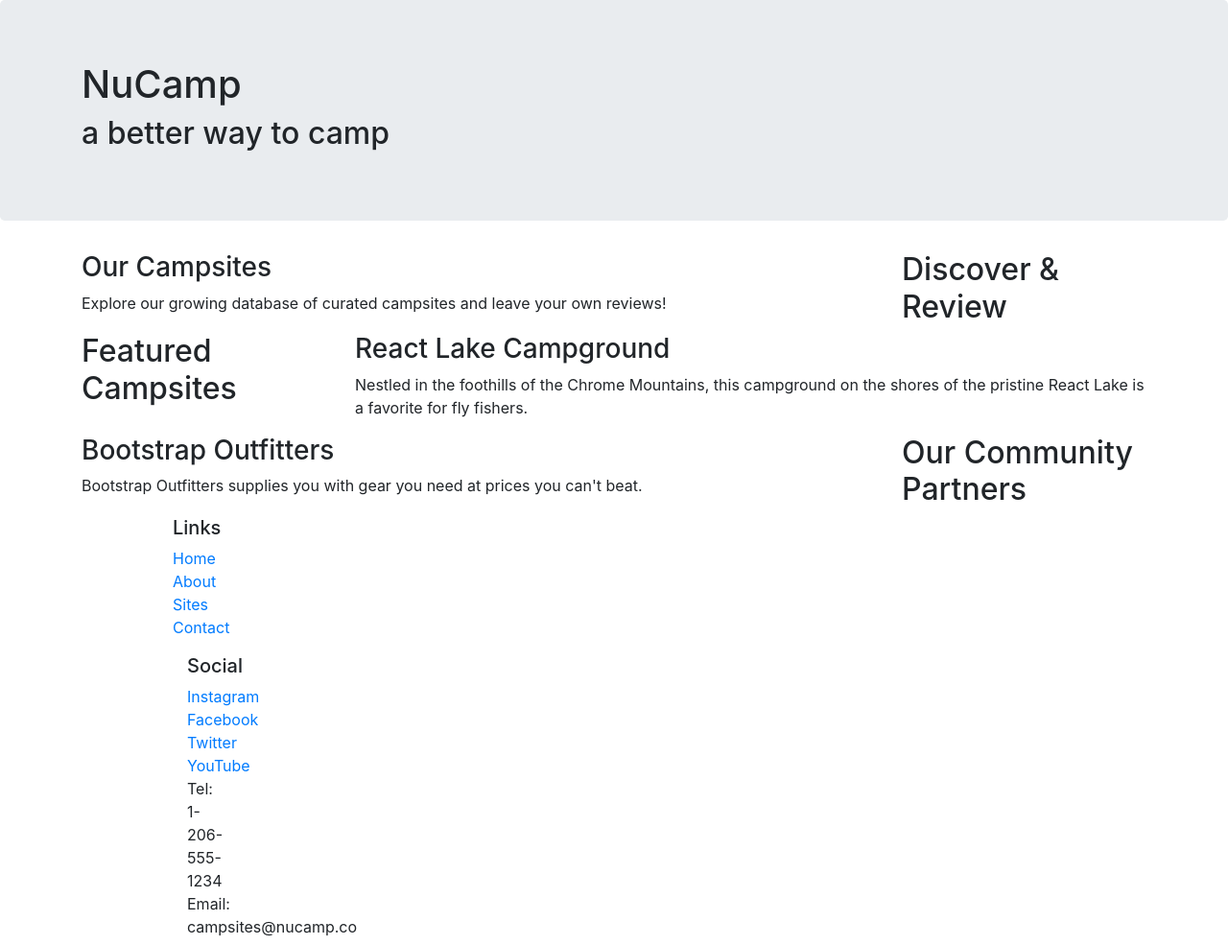
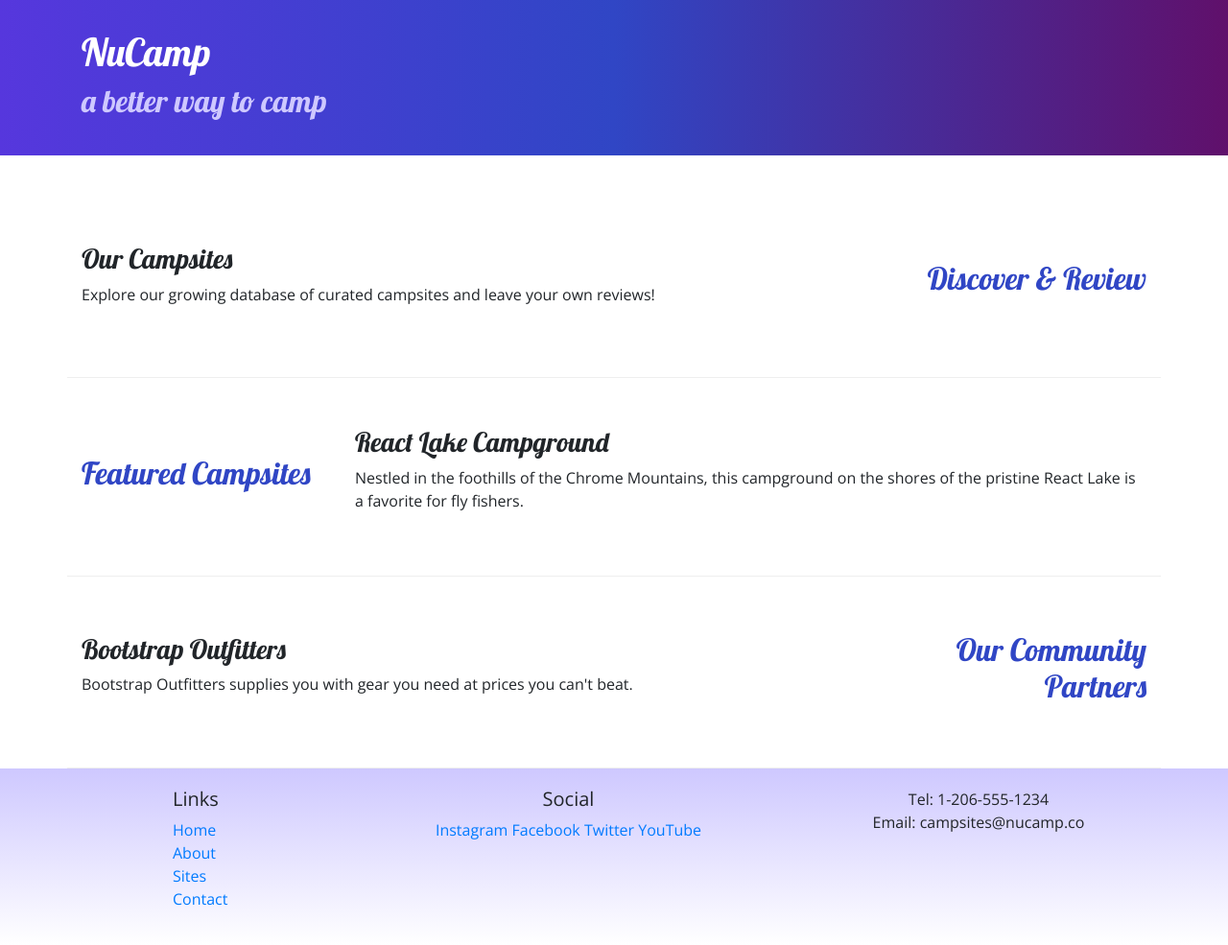
Before and after one commit to tru3-f8/nucampsite-bootstrap, a website: page index.html in a window 1280 px wide. Shown: the whole page at 96% size. Drawn offline with nearby package versions, Linux system fonts and the light colour scheme.

Commit message:
Boostrap Project Setup

```diff
--- /dev/null
+++ b/CSS/styles.css
@@ -0,0 +1,32 @@
+body {
+    font-family: "Open Sans", sans-serif;
+}
+
+h1, h2, h3 {
+    font-family: "Lobster", cursive;
+}
+
+h2 {
+    color: #3046C5;
+}
+
+header h2 {
+    color: #CEC8FF;
+}
+
+footer {
+    background-image: linear-gradient(#CEC8FF, white);
+    padding: 20px 0;
+}
+
+.jumbotron {
+    padding: 30px;
+    background-image: linear-gradient(to right, #5637DD, #3046C5, #60106B);
+    color: white;
+}
+
+.row-content {
+    padding: 50px 0;
+    border-bottom: 1px ridge;
+    min-height: 200px;
+}
--- a/index.html
+++ b/index.html
@@ -9,12 +9,16 @@
      <!-- Bootstrap CSS -->
         <link rel="stylesheet" href="node_modules/bootstrap/dist/css/bootstrap.min.css" />
 
+     <!-- Additional CSS must be placed after Bootstrap CSS -->
+        <link rel="stylesheet" href="https://fonts.googleapis.com/css?family=Lobster|Open+Sans" />
+        <link rel="stylesheet" href="css/styles.css" />
+
       <title>NuCamp: A Better Way To Camp</title>
 </head>
 
 <body>
 
-    <header class="jumbotron">
+    <header class="jumbotron jumbotron-fluid">
         <div class="container">
             <div class="row">
                 <div class="col">
@@ -26,9 +30,9 @@
     </header>
 
         <div class="container">
-            <div class="row">
+            <div class="row row-content align-items-center">
                 <div class="col-sm-4 order-sm-last col-md-3">
-                    <h2>Discover & Review</h2>
+                    <h2 class="text-sm-right"> Discover & Review </h2>
                 </div>
                 <div class="col">
                     <h3>Our Campsites</h3>
@@ -36,7 +40,7 @@
                 </div>
             </div>
 
-            <div class="row">
+            <div class="row row-content align-items-center">
                 <div class="col-sm-4 col-md-3">
                     <h2>Featured Campsites</h2>
                 </div>
@@ -46,9 +50,9 @@
                 </div>
             </div>
 
-            <div class="row">
+            <div class="row row-content align-items-center">
                 <div class="col-sm-4 order-sm-last col-md-3">
-                    <h2>Our Community Partners</h2>
+                    <h2 class="text-sm-right"> Our Community Partners </h2>
                 </div>
                 <div class="col">
                     <h3>Bootstrap Outfitters</h3>
@@ -61,7 +65,6 @@
         <div class="container">
             <div class="row">
                 <div class="col-4 col-sm-2 offset-1">
-        <div>
                     <h5>Links</h5>
                     <ul class="list-unstyled">
                         <li><a href="#">Home</a></li>
@@ -70,16 +73,18 @@
                         <li><a href="#">Contact</a></li>
                     </ul>
                 </div>
-        <div class="col-6 col-sm-5">
+                 <div class="col-6 col-sm-5 text-center">
                     <h5>Social</h5>
                     <a href="http://instagram.com/">Instagram</a>
                     <a href="http://facebook.com/">Facebook</a>
                     <a href="http://twitter.com/">Twitter</a>
                     <a href="http://youtube.com/">YouTube</a>
                 </div>
-        <div class="col-sm-4">
+                <div class="col-sm-4 text-center">
                     Tel: 1-206-555-1234<br />
                     Email: campsites@nucamp.co
+                </div>
+            </div>
         </div>
     </footer>
 
```
Lines whose indentation alone changed are shown as unchanged.
